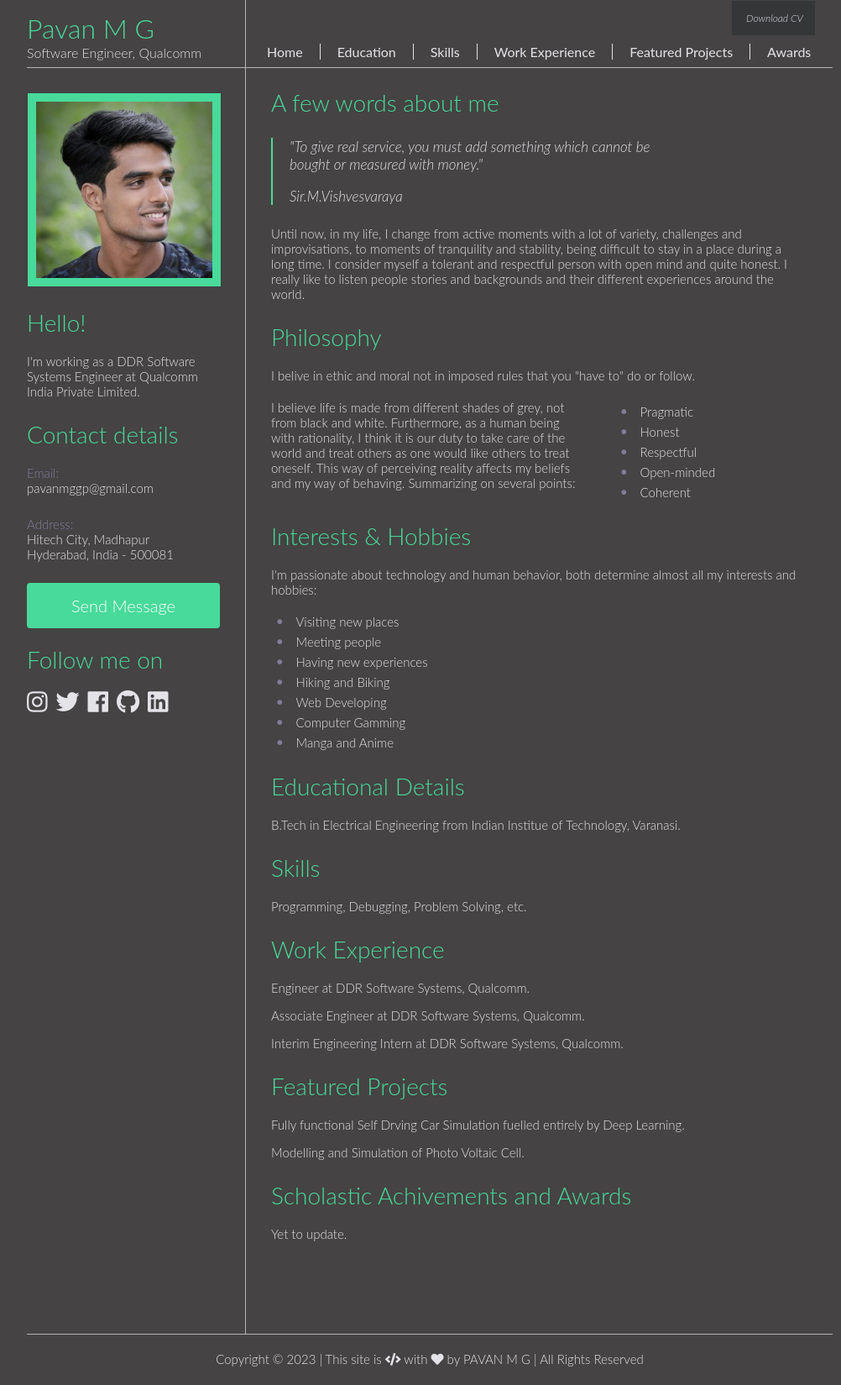
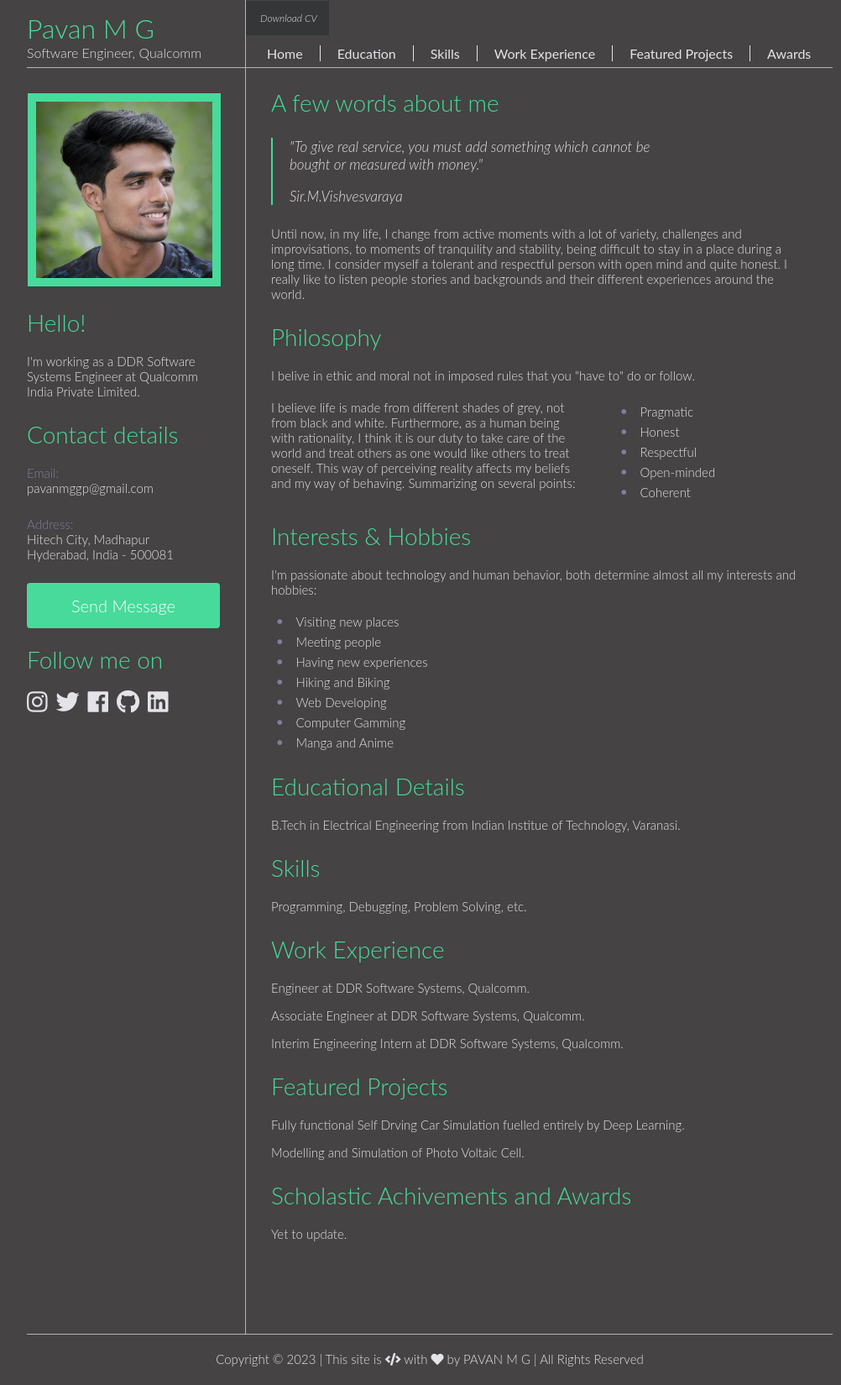
Before and after one commit to pavan-mg/pavan-mg.github.io, a Jekyll site: the page built from index.html, in a window 1280 px wide. Shown: the whole page at 84% size, without its empty margins (128-1130 px from the left). Built offline with Jekyll 4.4.1, drawn with Linux system fonts in a browser that asks for light colours.

Commit message:
Update main.css

```diff
--- a/css/main.css
+++ b/css/main.css
@@ -171,7 +171,7 @@ ul {
 .download_print_buttons {
 	width: 120px;
 	height: 40px;
-	float: right;
+	right: 0;
 }
 	.download_print_buttons a {
 		text-decoration: none;
```
